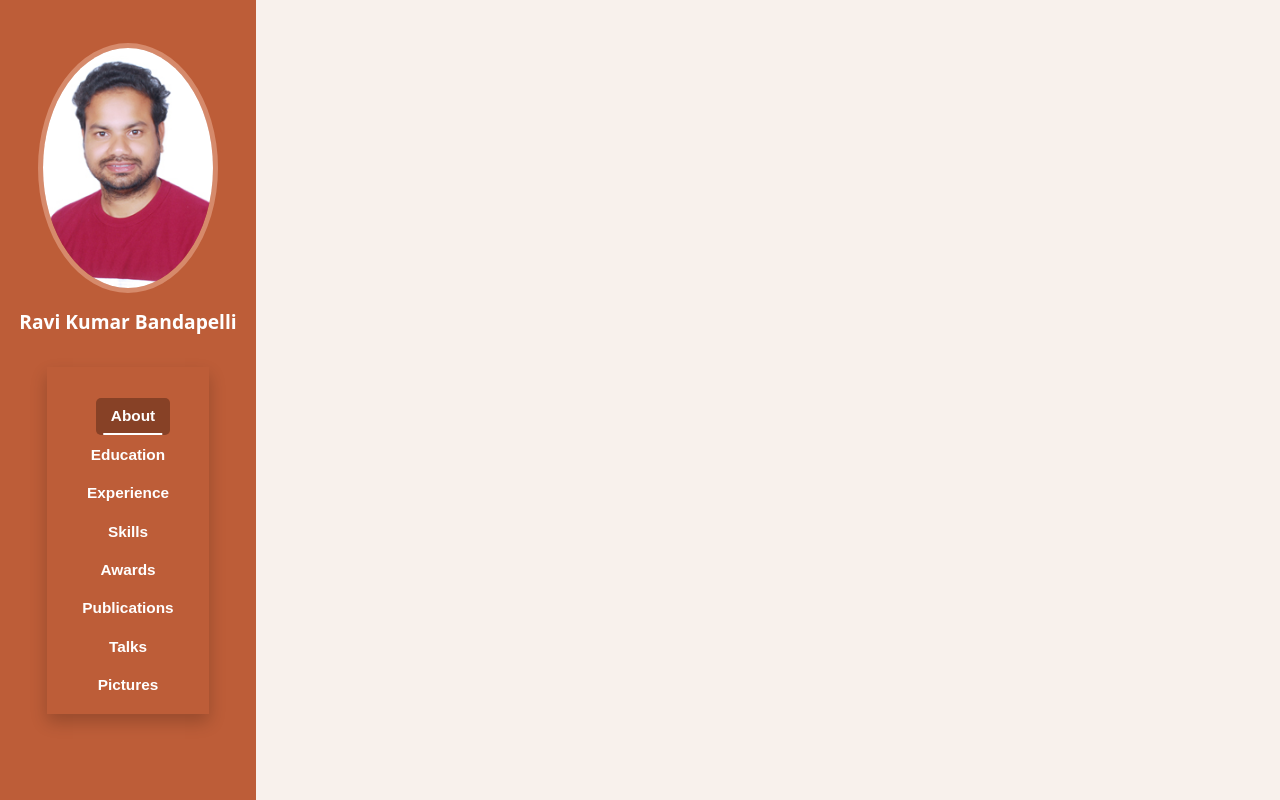
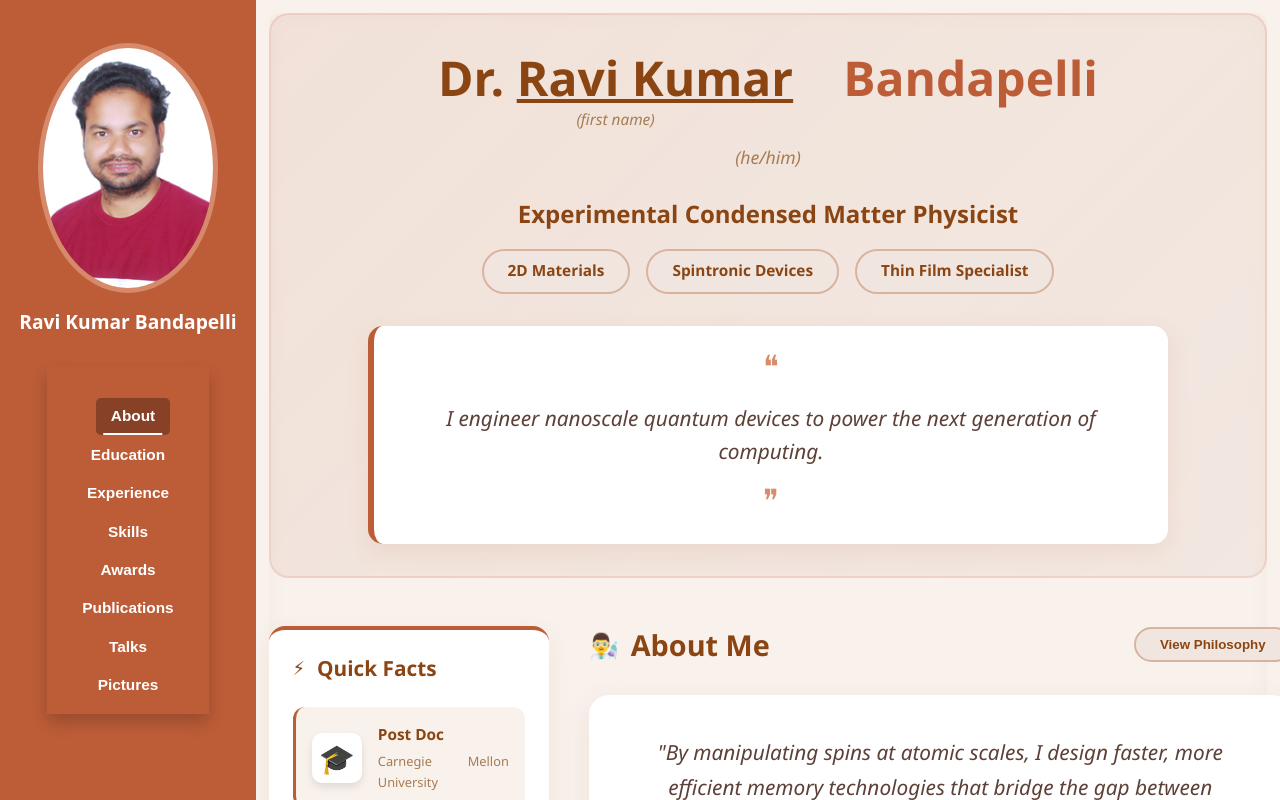
Before and after one commit to umalavanya/ravi-portfolio-react-router-dom, a React (Vite) app: page /about in a window 1280 px wide. Shown: the top 800 px of the page. Built offline with nearby package versions, Linux system fonts and the light colour scheme.

Commit message:
Update App.jsx

```diff
--- a/src/App.jsx
+++ b/src/App.jsx
@@ -1,4 +1,4 @@
-import { Routes, Route } from 'react-router-dom';
+import { Routes, Route, Navigate } from 'react-router-dom';
 import LeftPane from './layouts/LeftPane';
 import MainContent from './layouts/MainContent';
 import './styles/App.css';
@@ -20,7 +20,8 @@ function App() {
         <MainContent>
           <Routes>
 
-            <Route path="/" element={<About />} />
+            <Route path="/" element={<Navigate to='/about' replace/>} />
+            <Route path="/about" element={<About />} />
             <Route path="/education" element={<Education />} />
             <Route path="/experience" element={<Experience />} />
             <Route path="/skills" element={<Skills />} />
```
